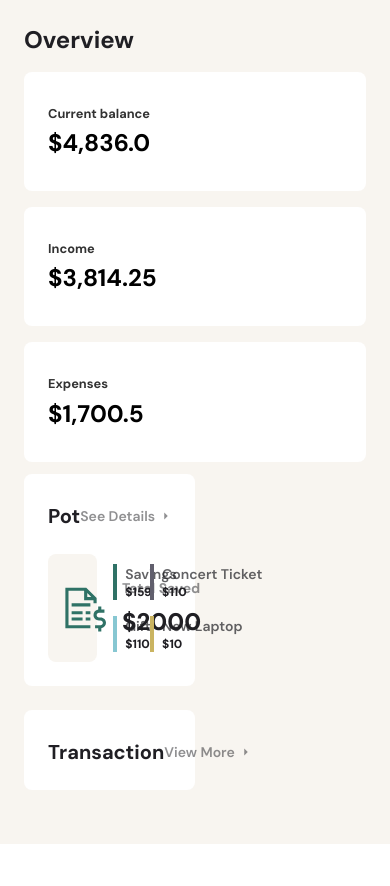
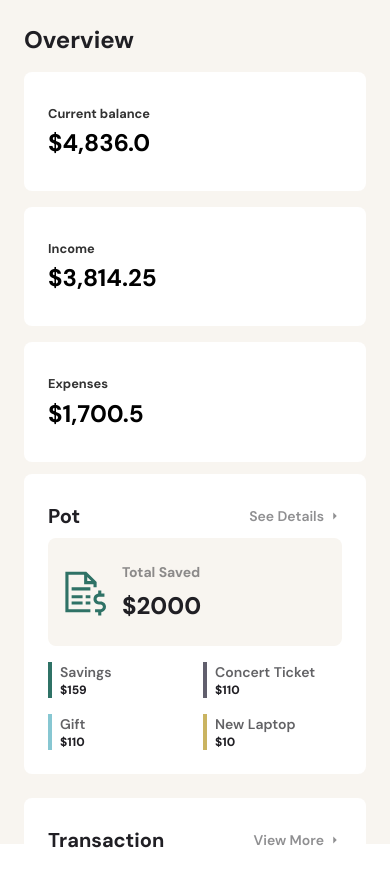
Before and after one commit to SandyAbasman/Personal-finance-app, a React (Vite) app: page / in a window 390 px wide. Before the commit the page ends 844 px from the top, so only its background shows below. Built offline with nearby package versions, Linux system fonts and the light colour scheme.

Commit message:
overview responsiveness

```diff
--- a/src/component/Pot.jsx
+++ b/src/component/Pot.jsx
@@ -5,10 +5,10 @@ import UpperBox from './UpperBox'
 
 export default function Pot() {
   return (
-    <div className="flex  flex-col justify-between gap-6  bg-white  p-6 rounded-lg">
+    <div className="flex  flex-col justify-between md:gap-6 gap-2 w-full h-auto  bg-white  p-6 rounded-lg">
       <UpperBox title="Pot" leftText="See Details" />
-      <div className="flex flex-row justify-between  gap-4 items-center w-full h-auto ">
-        <div className=" w-2/5 h-auto flex flex-row  bg-background justify-start rounded-lg items-center gap-4 py-6 p-2">
+      <div className="flex  flex-col  md:flex-row justify-between gap-4 items-center w-full h-auto ">
+        <div className="md:w-2/5 w-full h-auto flex flex-row  bg-background justify-start rounded-lg items-center gap-4 py-6 p-2">
           <i className="text-green">
             <LiaFileInvoiceDollarSolid size={50} />
           </i>
@@ -18,7 +18,7 @@ export default function Pot() {
           </div>
         </div>
 
-        <div className=" w-3/5 h-auto grid gap-4  grid-cols-2 ">
+        <div className=" md:w-3/5 w-full h-auto grid gap-4  grid-cols-2 ">
           {data.pots.slice(0, 4).map((pot) => {
             return (
               <div
--- a/src/pages/overview.jsx
+++ b/src/pages/overview.jsx
@@ -14,7 +14,7 @@ export default function Overview() {
         <Balance heading="Expenses" amount={data.balance.expenses} />
       </div>
       <div className="flex flex-row w-full h-auto ">
-        <div className="w-2/4 flex-col flex h-auto gap-6">
+        <div className="md:w-2/4 w-full flex-col flex h-auto gap-6">
           <Pot />
           <Transaction />
         </div>
```
